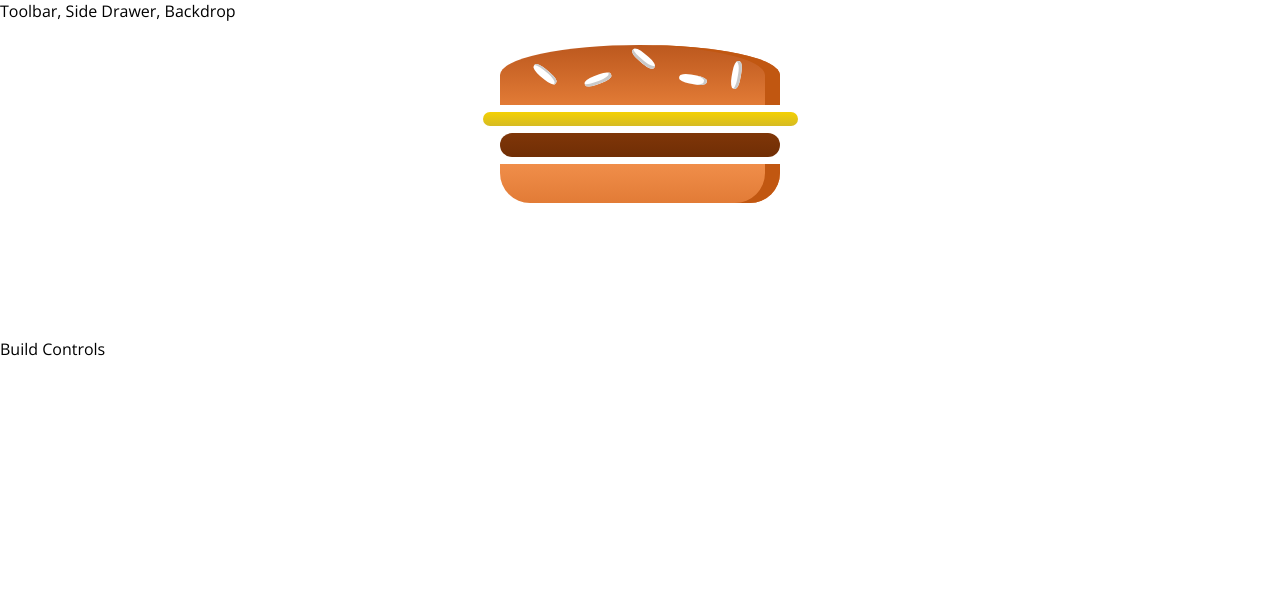
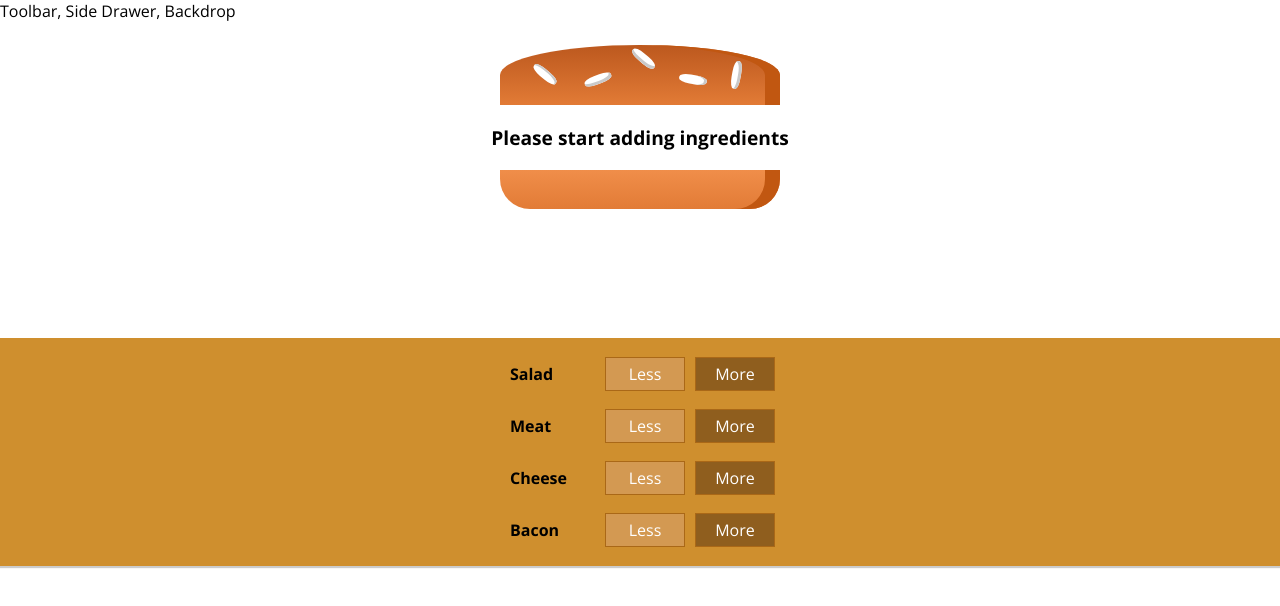
Before and after one commit to wesleyarchbell/react-burger-builder, a React (Create React App) app: page / in a window 1280 px wide. Shown: the top 606 px of the page. Built offline with nearby package versions, Linux system fonts and the light colour scheme.

Commit message:
Add build controls

```diff
--- /dev/null
+++ b/src/components/Burger/BuildControls/BuildControl/BuildControl.js
@@ -0,0 +1,14 @@
+import React from 'react';
+import styles from './BuildControl.module.css';
+
+const buildControl = (props) => {
+    return (
+        <div className={styles.BuildControl}>
+            <div className={styles.Label}>{props.label}</div>
+            <button className={styles.Less}>Less</button>
+            <button className={styles.More} onClick={props.ingredientAddedHandler}>More</button>
+        </div>
+    )
+}
+
+export default buildControl
--- /dev/null
+++ b/src/components/Burger/BuildControls/BuildControl/BuildControl.module.css
@@ -0,0 +1,57 @@
+.BuildControl {
+    display: flex;
+    justify-content: space-between;
+    align-items: center;
+    margin: 5px 0;
+}
+
+.BuildControl button {
+    display: block;
+    font: inherit;
+    padding: 5px;
+    margin: 0 5px;
+    width: 80px;
+    border: 1px solid #AA6817;
+    cursor: pointer;
+    outline: none;
+}
+
+
+.BuildControl button:disabled {
+    background-color: #AC9980;
+    border: 1px solid #7E7365;
+    color: #ccc;
+    cursor: default;
+}
+
+.BuildControl button:hover:disabled {
+    background-color: #AC9980;
+    color: #ccc;
+    cursor: not-allowed;
+}
+
+.Label {
+    padding: 10px;
+    font-weight: bold;
+    width: 80px;
+}
+
+.BuildControl .Less {
+    background-color: #D39952;
+    color: white;
+}
+
+.BuildControl .More {
+    background-color: #8F5E1E;
+    color: white;
+}
+
+.BuildControl .Less:hover, .BuildControl .Less:active {
+    background-color: #DAA972;
+    color: white;
+}
+
+.BuildControl .More:hover,.BuildControl .More:active {
+    background-color: #99703F;
+    color: white;
+}
--- /dev/null
+++ b/src/components/Burger/BuildControls/BuildControls.js
@@ -0,0 +1,27 @@
+import React from 'react';
+import BuildControl from './BuildControl/BuildControl';
+import styles from "./BuildControls.module.css";
+
+const buildControls = (props) => {
+    const controls = [
+        { label: "Salad", type: "salad" },
+        { label: "Meat", type: "meat" },
+        { label: "Cheese", type: "cheese" },
+        { label: "Bacon", type: "bacon" },
+    ];
+    return (
+        <div className={styles.BuildControls}>
+            {
+                controls.map(control => {
+                    return <BuildControl
+                        key={control.type}
+                        label={control.label}
+                        ingredientAddedHandler={() => props.ingredientAddedHandler(control.type)}
+                    />
+                })
+            }
+        </div>
+    )
+}
+
+export default buildControls;
--- /dev/null
+++ b/src/components/Burger/BuildControls/BuildControls.module.css
@@ -0,0 +1,51 @@
+.BuildControls {
+    width: 100%;
+    background-color: #CF8F2E;
+    display: flex;
+    flex-flow: column;
+    align-items: center;
+    box-shadow: 0 2px 1px #ccc;
+    margin: auto;
+    padding: 10px 0;
+}
+
+.OrderButton {
+    background-color: #DAD735;
+    outline: none;
+    cursor: pointer;
+    border: 1px solid #966909;
+    color: #966909;
+    font-family: inherit;
+    font-size: 1.2em;
+    padding: 15px 30px;
+    box-shadow: 2px 2px 2px #966909;
+}
+
+.OrderButton:hover, .OrderButton:active {
+    background-color: #A0DB41;
+    border: 1px solid #966909;
+    color: #966909;
+}
+
+.OrderButton:disabled {
+    background-color: #C7C6C6;
+    cursor: not-allowed;
+    border: 1px solid #ccc;
+    color: #888888;
+}
+
+.OrderButton:not(:disabled) {
+    animation: enable 0.3s linear;
+}
+
+@keyframes enable {
+    0% {
+        transform: scale(1);
+    }
+    60% {
+        transform: scale(1.1);
+    }
+    100% {
+        transform: scale(1);
+    }
+}
--- a/src/components/Burger/Burger.js
+++ b/src/components/Burger/Burger.js
@@ -3,11 +3,25 @@ import styles from './Burger.module.css';
 import Ingredient from './Ingredient/Ingredient'
 
 const burger = (props) => {
+
+    let newIngredients = Object.keys(props.ingredients)
+        .map(i => {
+            return [...Array(props.ingredients[i])]
+                .map((_, index) => {
+                    return <Ingredient key={i+index} type={i} />;
+                })
+
+        }).reduce((arr, element) => {
+            return arr.concat(element);
+        }, []);
+
+    if (newIngredients.length === 0) {
+        newIngredients = <p>Please start adding ingredients</p>
+    }
     return (
         <div className={styles.Burger}>
             <Ingredient type="bread-top"/>
-            <Ingredient type="cheese"/>
-            <Ingredient type="meat"/>
+            {newIngredients}
             <Ingredient type="bread-bottom"/>
         </div>
     )
--- a/src/components/Burger/Ingredient/Ingredient.js
+++ b/src/components/Burger/Ingredient/Ingredient.js
@@ -46,7 +46,7 @@ class Ingredient extends Component {
     }
 }
 
-Ingredient.PropTypes = {
+Ingredient.propTypes = {
     type: PropTypes.string.isRequired
 }
 
--- a/src/components/Layout/Layout.js
+++ b/src/components/Layout/Layout.js
@@ -1,15 +1,14 @@
 import React from 'react';
-import Aux from '../../hoc/Aux';
 import styles from './Layout.module.css';
 
 const layout = (props) => {
     return (
-        <Aux>
+        <React.Fragment>
             <div>Toolbar, Side Drawer, Backdrop</div>
             <main className={styles.Content}>
                 {props.children}
             </main>
-        </Aux>
+        </React.Fragment>
     )
 }
 
--- a/src/containers/BurgerBuilder/BurgerBuilder.js
+++ b/src/containers/BurgerBuilder/BurgerBuilder.js
@@ -1,14 +1,51 @@
 import React, { Component } from 'react';
-import Aux from '../../hoc/Aux';
 import Burger from '../../components/Burger/Burger';
+import BuildControls from '../../components/Burger/BuildControls/BuildControls';
+
+const INGREDIENT_PRICES = {
+    salad: 0.5,
+    cheese: 0.3,
+    bacon: 1.1,
+    meat: 1.3
+}
 
 class BurgerBuilder extends Component {
+
+
+    state = {
+        ingredients: {
+            salad: 0,
+            cheese: 0,
+            bacon: 0,
+            meat: 0
+        },
+        totalPrice: 5
+    }
+
+    addIngredientHandler = (type) => {
+        const updatedIngredients = {
+            ...this.state.ingredients
+        }
+        updatedIngredients[type] = updatedIngredients[type] + 1;
+        const updatedPrice = this.state.totalPrice + INGREDIENT_PRICES[type];
+        this.setState({
+            ingredients: updatedIngredients,
+            totalPrice: updatedPrice
+        })
+    }
+
+    removeIngredientHandler = (type) => {
+
+    }
+
     render() {
         return (
-            <Aux>
-                <Burger/>
-                <div>Build Controls</div>
-            </Aux>
+            <React.Fragment>
+                <Burger ingredients={this.state.ingredients}/>
+                <BuildControls
+                    ingredientAddedHandler={this.addIngredientHandler}
+                    />
+            </React.Fragment>
         );
     }
 }
--- a/src/hoc/Aux.js
+++ /dev/null
@@ -1,3 +0,0 @@
-const aux = (props) => props.children;
-
-export default aux;
```
